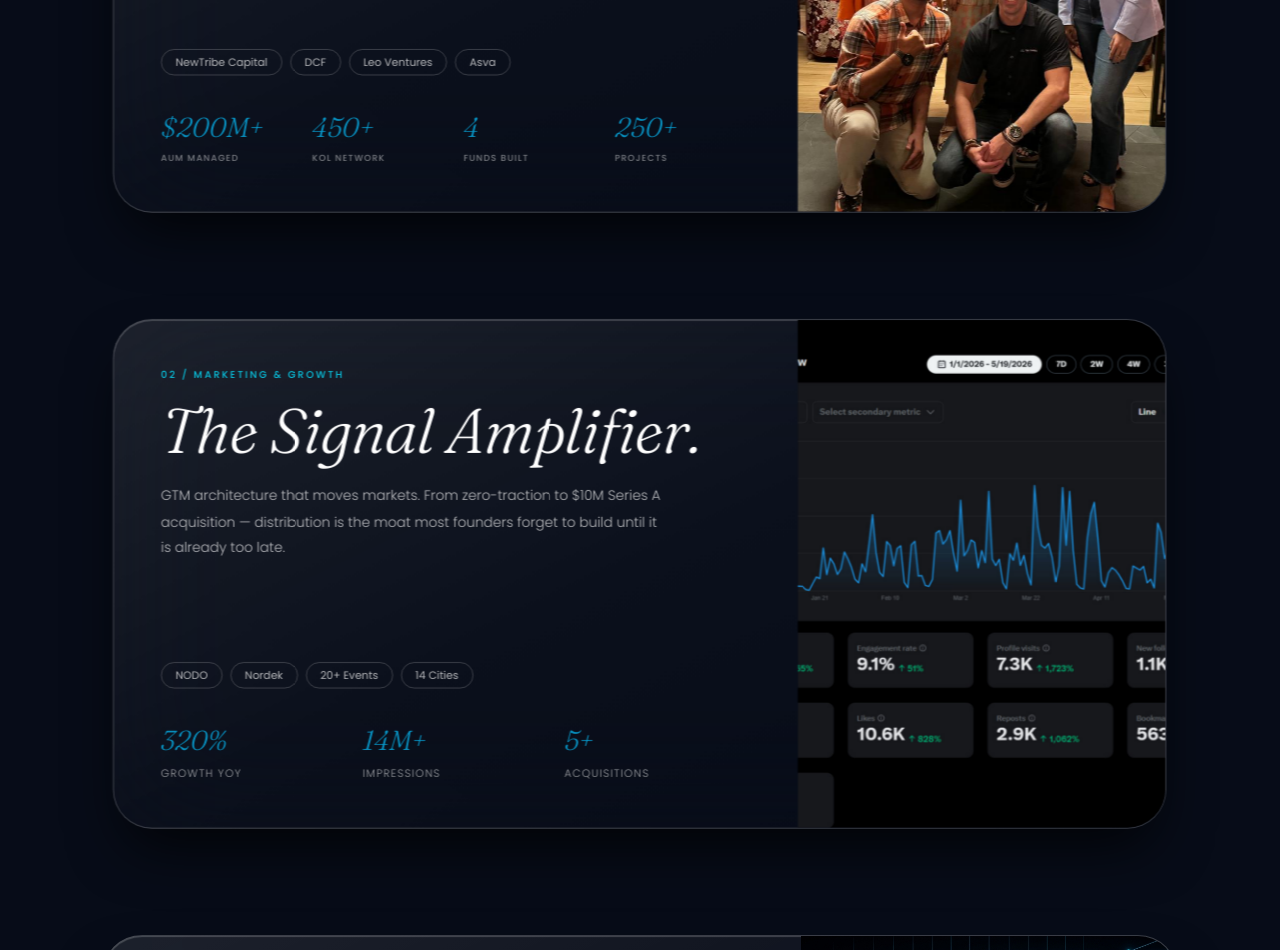
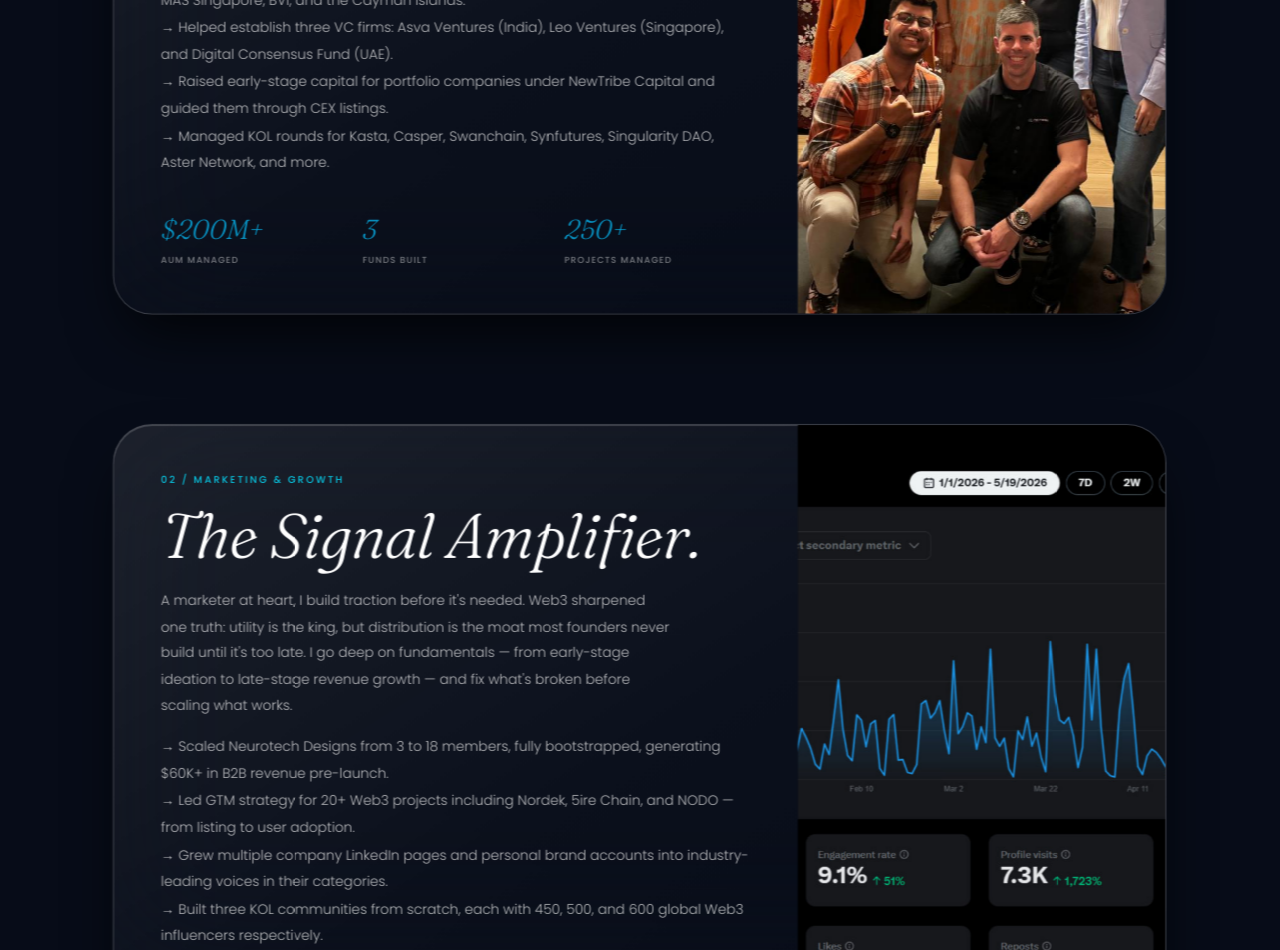
Before and after one commit to Viivek16/portfolio, a React (Vite) app: page / in a window 1280 px wide. Shown: the part 2900-3850 px from the top of the page. Built offline with nearby package versions, Linux system fonts and the light colour scheme; a web font is replaced by a local one.

Commit message:
content(work): update pillar card copy, add achievement bullets, fix stats, remove tag bubbles

```diff
--- a/src/components/ThreePillars.jsx
+++ b/src/components/ThreePillars.jsx
@@ -56,19 +56,34 @@ const ThreePillars = () => {
                 The Deal Maker.
               </h3>
               <p className="text-white/70" style={{ fontFamily: 'Poppins, sans-serif', fontWeight: 300, fontSize: '14px', lineHeight: 1.9, maxWidth: '520px' }}>
-                From evaluating 800+ decks to managing $200M+ AUM across four funds — built from inside the table, not above it. My edge is founder empathy: I've signed term sheets and felt payroll anxiety in equal measure.
+                With 6+ years in Web3 Venture Capital, I've sourced 1,000+ deals through the bull cycle of 2021–2022, led 50+ investments, and facilitated 120+ strategic partnerships with VCs, accelerators, and incubators worldwide.
               </p>
+              <div style={{ marginTop: '16px' }}>
+                {[
+                  'Built direct relationships with regulators across RAK DAO, DIFC, Dubai Government, MAS Singapore, BVI, and the Cayman Islands.',
+                  'Helped establish three VC firms: Asva Ventures (India), Leo Ventures (Singapore), and Digital Consensus Fund (UAE).',
+                  'Raised early-stage capital for portfolio companies under NewTribe Capital and guided them through CEX listings.',
+                  'Managed KOL rounds for Kasta, Casper, Swanchain, Synfutures, Singularity DAO, Aster Network, and more.',
+                ].map((point, i) => (
+                  <p
+                    key={i}
+                    className="text-white/70"
+                    style={{
+                      fontFamily: 'Poppins, sans-serif',
+                      fontWeight: 300,
+                      fontSize: '14px',
+                      lineHeight: 1.9,
+                      marginBottom: '2px',
+                    }}
+                  >
+                    → {point}
+                  </p>
+                ))}
+              </div>
             </div>
             <div>
-              <div style={{ display: 'flex', gap: '8px', flexWrap: 'wrap', marginBottom: '32px', marginTop: '32px' }}>
-                {['NewTribe Capital', 'DCF', 'Leo Ventures', 'Asva'].map(label => (
-                  <span key={label} style={{ fontFamily: 'Poppins, sans-serif', fontSize: '11px', fontWeight: 400, border: '1px solid rgba(255,255,255,0.20)', borderRadius: '100px', padding: '4px 14px', color: 'rgba(255,255,255,0.70)' }}>
-                    {label}
-                  </span>
-                ))}
-              </div>
-              <div style={{ display: 'grid', gridTemplateColumns: 'repeat(4, 1fr)', gap: '16px' }}>
-                {[['$200M+', 'AUM MANAGED'], ['450+', 'KOL NETWORK'], ['4', 'FUNDS BUILT'], ['250+', 'PROJECTS']].map(([num, label]) => (
+              <div style={{ display: 'grid', gridTemplateColumns: 'repeat(3, 1fr)', gap: '16px', marginTop: '32px' }}>
+                {[['$200M+', 'AUM MANAGED'], ['3', 'FUNDS BUILT'], ['250+', 'PROJECTS MANAGED']].map(([num, label]) => (
                   <div key={label}>
                     <p style={{ fontFamily: 'Fraunces, serif', fontWeight: 300, fontStyle: 'italic', fontSize: '28px', color: '#0992C2', margin: 0 }}>{num}</p>
                     <p style={{ fontFamily: 'Poppins, sans-serif', fontWeight: 500, fontSize: '9px', letterSpacing: '0.12em', color: 'rgba(255,255,255,0.45)', marginTop: '4px' }}>{label}</p>
@@ -108,19 +123,34 @@ const ThreePillars = () => {
                 The Signal Amplifier.
               </h3>
               <p className="text-white/70" style={{ fontFamily: 'Poppins, sans-serif', fontWeight: 300, fontSize: '14px', lineHeight: 1.9, maxWidth: '520px' }}>
-                GTM architecture that moves markets. From zero-traction to $10M Series A acquisition — distribution is the moat most founders forget to build until it is already too late.
+                A marketer at heart, I build traction before it's needed. Web3 sharpened one truth: utility is the king, but distribution is the moat most founders never build until it's too late. I go deep on fundamentals — from early-stage ideation to late-stage revenue growth — and fix what's broken before scaling what works.
               </p>
+              <div style={{ marginTop: '16px' }}>
+                {[
+                  'Scaled Neurotech Designs from 3 to 18 members, fully bootstrapped, generating $60K+ in B2B revenue pre-launch.',
+                  'Led GTM strategy for 20+ Web3 projects including Nordek, 5ire Chain, and NODO — from listing to user adoption.',
+                  'Grew multiple company LinkedIn pages and personal brand accounts into industry-leading voices in their categories.',
+                  'Built three KOL communities from scratch, each with 450, 500, and 600 global Web3 influencers respectively.',
+                ].map((point, i) => (
+                  <p
+                    key={i}
+                    className="text-white/70"
+                    style={{
+                      fontFamily: 'Poppins, sans-serif',
+                      fontWeight: 300,
+                      fontSize: '14px',
+                      lineHeight: 1.9,
+                      marginBottom: '2px',
+                    }}
+                  >
+                    → {point}
+                  </p>
+                ))}
+              </div>
             </div>
             <div>
-              <div style={{ display: 'flex', gap: '8px', flexWrap: 'wrap', marginBottom: '32px', marginTop: '32px' }}>
-                {['NODO', 'Nordek', '20+ Events', '14 Cities'].map(label => (
-                  <span key={label} style={{ fontFamily: 'Poppins, sans-serif', fontSize: '11px', fontWeight: 400, border: '1px solid rgba(255,255,255,0.20)', borderRadius: '100px', padding: '4px 14px', color: 'rgba(255,255,255,0.70)' }}>
-                    {label}
-                  </span>
-                ))}
-              </div>
-              <div style={{ display: 'grid', gridTemplateColumns: 'repeat(3, 1fr)', gap: '16px' }}>
-                {[['320%', 'Growth YoY'], ['14M+', 'Impressions'], ['5+', 'Acquisitions']].map(([num, label]) => (
+              <div style={{ display: 'grid', gridTemplateColumns: 'repeat(3, 1fr)', gap: '16px', marginTop: '32px' }}>
+                {[['450+', 'KOL NETWORK'], ['20+', 'GLOBAL EVENTS HOSTED'], ['150+', 'PARTNERSHIPS FOSTERED']].map(([num, label]) => (
                   <div key={label}>
                     <p style={{ fontFamily: 'Fraunces, serif', fontWeight: 300, fontStyle: 'italic', fontSize: '28px', color: '#0992C2', margin: 0 }}>{num}</p>
                     <p style={{ fontFamily: 'Poppins, sans-serif', fontWeight: 300, fontSize: '11px', color: 'rgba(255,255,255,0.6)', marginTop: '4px', textTransform: 'uppercase', letterSpacing: '0.1em' }}>{label}</p>
@@ -159,19 +189,34 @@ const ThreePillars = () => {
                 The Code Alchemist.
               </h3>
               <p className="text-white/70" style={{ fontFamily: 'Poppins, sans-serif', fontWeight: 300, fontSize: '14px', lineHeight: 1.9, maxWidth: '520px' }}>
-                Six live products built at the intersection of AI and Web3. Not side projects — tools actively used by real portfolios, real traders, and real travelers.
+                I didn't just follow the AI wave — I learned the underlying mechanics and built tools that solve real problems for real teams. Five live products. Zero toy projects.
               </p>
+              <div style={{ marginTop: '16px' }}>
+                {[
+                  'Triply: A travel OS for managing flights, visas, and hotel bookings from one unified dashboard.',
+                  'Yellow CRM: A Telegram-integrated CRM built for the Yellow Capital team — managing active deals, pipelines, and delivery.',
+                  'Tradepoint UI: A clean, intuitive frontend for Yellow Capital\'s native token distribution platform.',
+                  'BingX: A dating app reimagined with a women-first experience, solving loneliness through curated companionship.',
+                ].map((point, i) => (
+                  <p
+                    key={i}
+                    className="text-white/70"
+                    style={{
+                      fontFamily: 'Poppins, sans-serif',
+                      fontWeight: 300,
+                      fontSize: '14px',
+                      lineHeight: 1.9,
+                      marginBottom: '2px',
+                    }}
+                  >
+                    → {point}
+                  </p>
+                ))}
+              </div>
             </div>
             <div>
-              <div style={{ display: 'flex', gap: '8px', flexWrap: 'wrap', marginBottom: '32px', marginTop: '32px' }}>
-                {['Triply', 'Yellow Capital', 'Yellow CRM', 'Tradepoint', 'BingX Assistant', 'Fincal'].map(label => (
-                  <span key={label} style={{ fontFamily: 'Poppins, sans-serif', fontSize: '11px', fontWeight: 400, border: '1px solid rgba(255,255,255,0.20)', borderRadius: '100px', padding: '4px 14px', color: 'rgba(255,255,255,0.70)' }}>
-                    {label}
-                  </span>
-                ))}
-              </div>
-              <div style={{ display: 'grid', gridTemplateColumns: 'repeat(3, 1fr)', gap: '16px' }}>
-                {[['6', 'LIVE PRODUCTS'], ['4k+', 'ACTIVE USERS'], ['100%', 'DELIVERY RATE']].map(([num, label]) => (
+              <div style={{ display: 'grid', gridTemplateColumns: 'repeat(2, 1fr)', gap: '16px', marginTop: '32px' }}>
+                {[['5', 'LIVE PRODUCTS'], ['100%', 'DELIVERY RATE']].map(([num, label]) => (
                   <div key={label}>
                     <p style={{ fontFamily: 'Fraunces, serif', fontWeight: 300, fontStyle: 'italic', fontSize: '28px', color: '#0992C2', margin: 0 }}>{num}</p>
                     <p style={{ fontFamily: 'Poppins, sans-serif', fontWeight: 500, fontSize: '9px', letterSpacing: '0.12em', color: 'rgba(255,255,255,0.45)', marginTop: '4px' }}>{label}</p>
```
